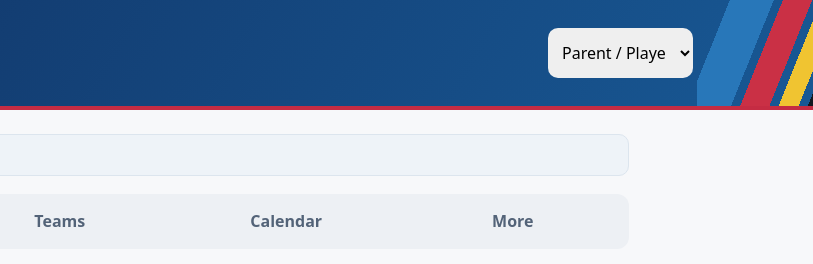
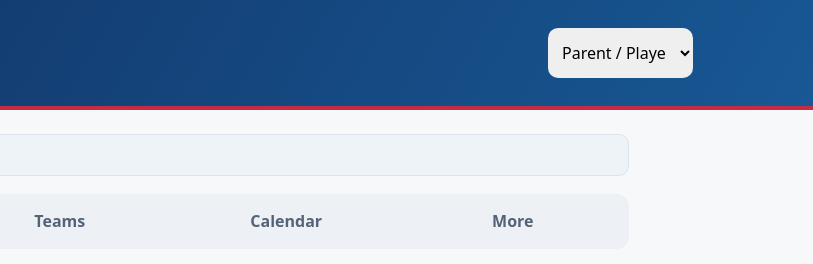
Before and after one commit to SGTP-Connect/SGTP-Connext, a website: page index.html in a window 1280 px wide. Shown: the top 264 px of the page, 467-1280 px from the left. Drawn offline with Linux system fonts and the light colour scheme.

Commit message:
Remove decorative corner bands from club headers

```diff
--- a/ui/brand.css
+++ b/ui/brand.css
@@ -10,6 +10,4 @@ header select{margin-right:0}
 header .brand img{object-fit:fill;clip-path:polygon(50% 0%,74% 6%,94% 15%,95% 35%,91% 57%,81% 77%,66% 93%,50% 100%,34% 93%,19% 77%,9% 57%,5% 35%,6% 15%,26% 6%);height:70px;width:70px}
 @media(max-width:600px){header .brand img{height:61px;width:61px}}
 
-/* Straight club-colour bands, with blue most prominent. */
-header:after{right:-24px;top:0;width:140px;height:100%;opacity:1;background:linear-gradient(112deg,transparent 0 18%,#2877b9 18% 42%,transparent 42% 47%,#ca3045 47% 63%,transparent 63% 68%,#f0c431 68% 79%,transparent 79% 84%,#111820 84% 91%,transparent 91%);pointer-events:none}
-@media(max-width:600px){header:after{width:106px;right:-20px}}
+header:after{display:none}
```
